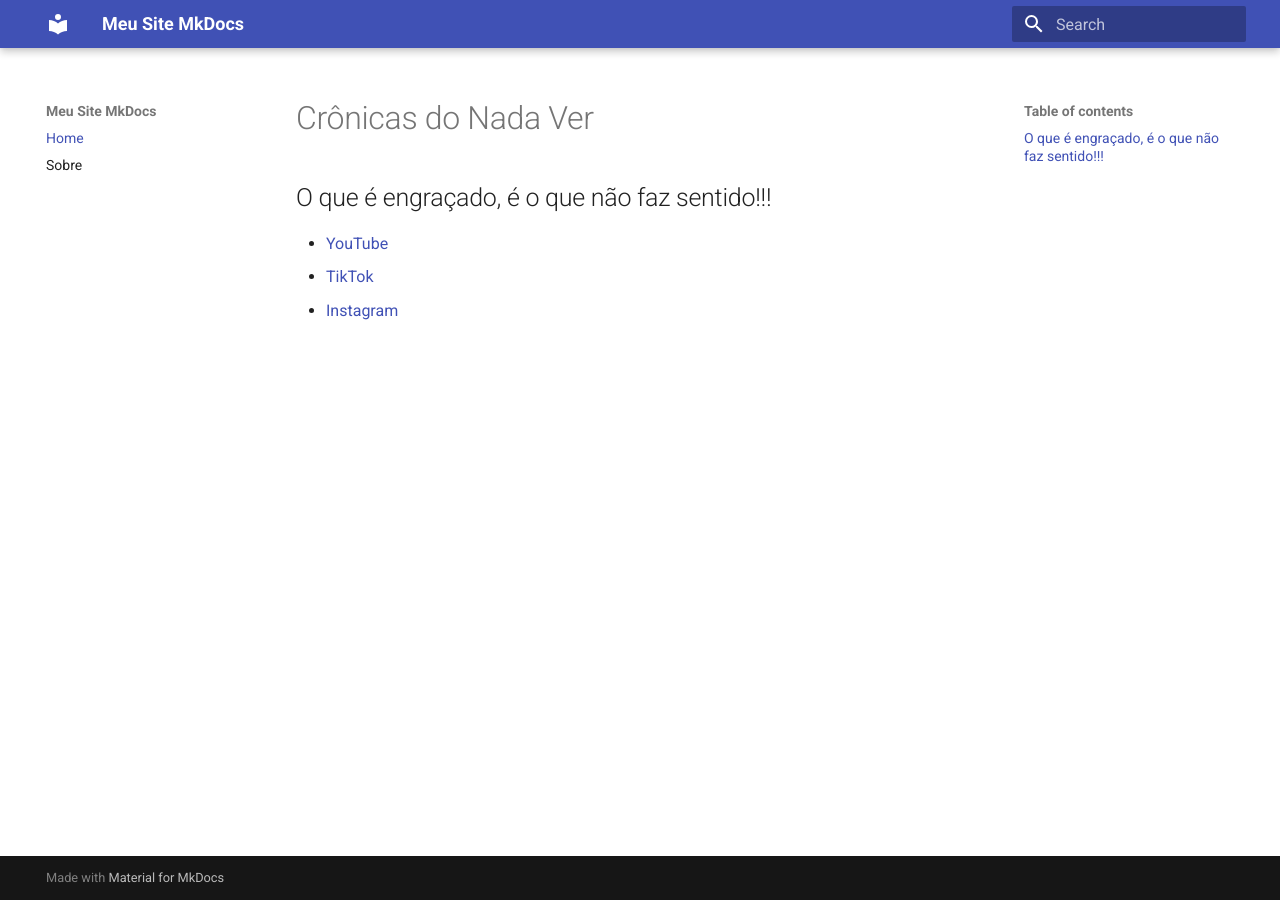
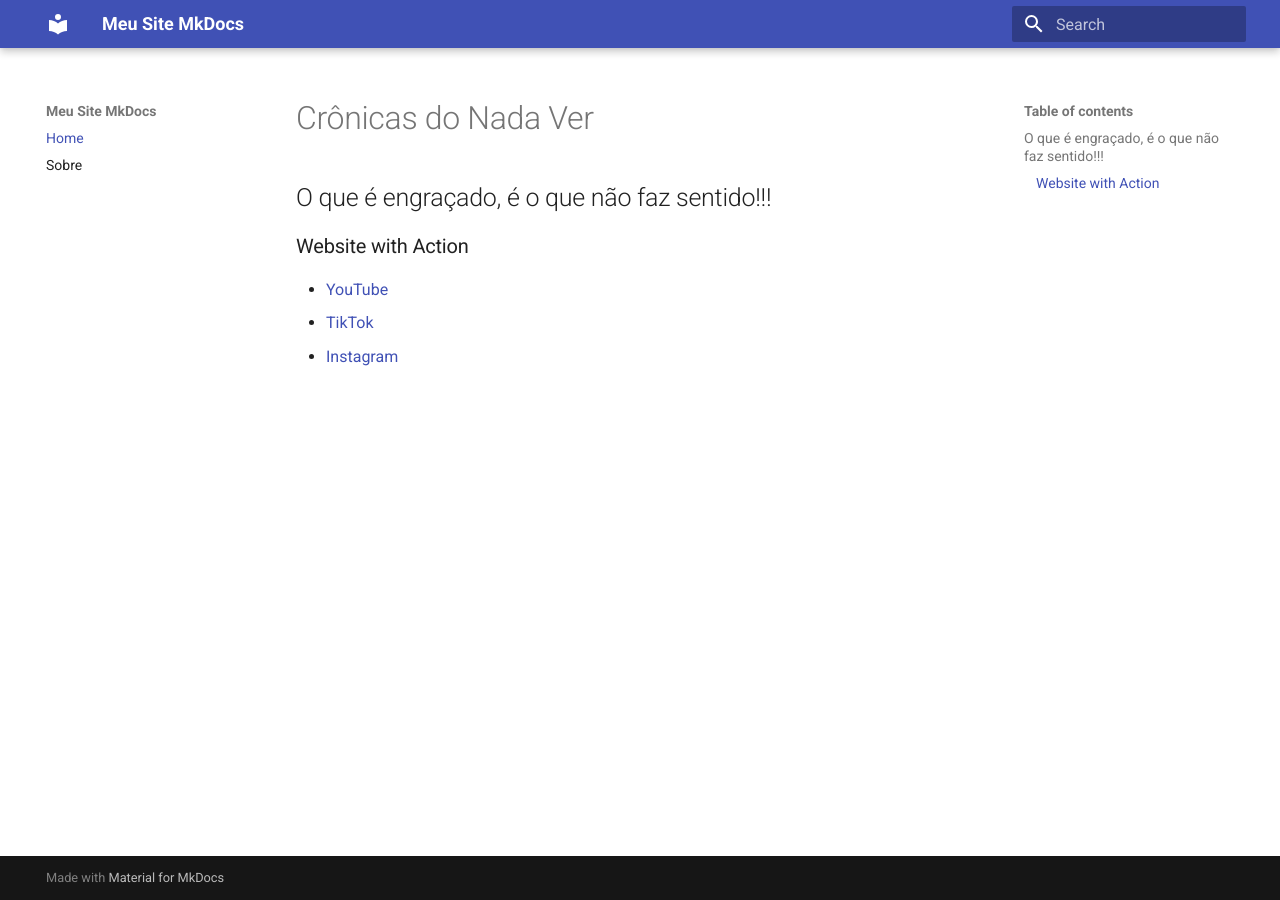
Before and after one commit to masneto/cronicas-docs, an MkDocs documentation site: the page built from docs/index.md, in a window 1280 px wide. Built offline with MkDocs 1.6.1 and Material for MkDocs 9.7.7, drawn with Linux system fonts in a browser that asks for light colours.

```diff
--- a/docs/index.md
+++ b/docs/index.md
@@ -1,6 +1,8 @@
 # Crônicas do Nada Ver
 
 ## O que é engraçado, é o que não faz sentido!!!
+
+### Website with Action
 
 <div class="sidebar">
   <ul>
```
